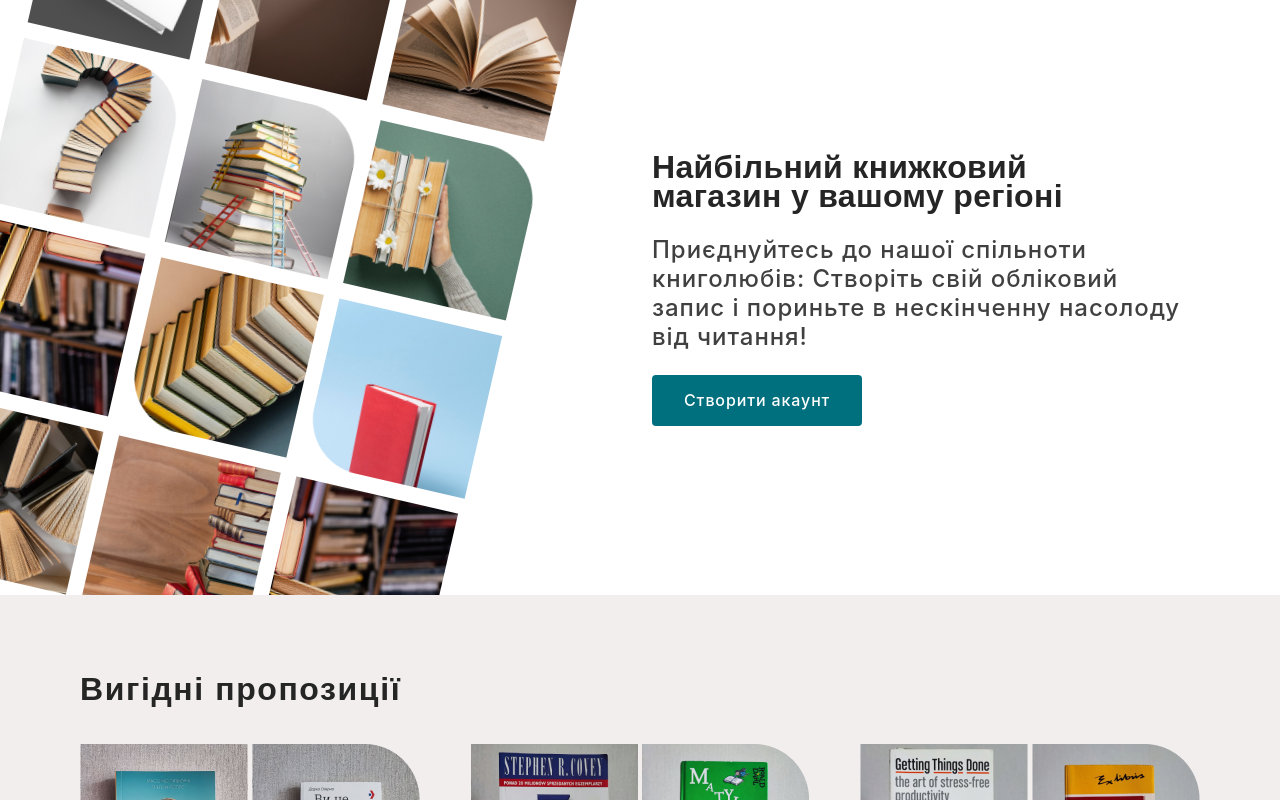
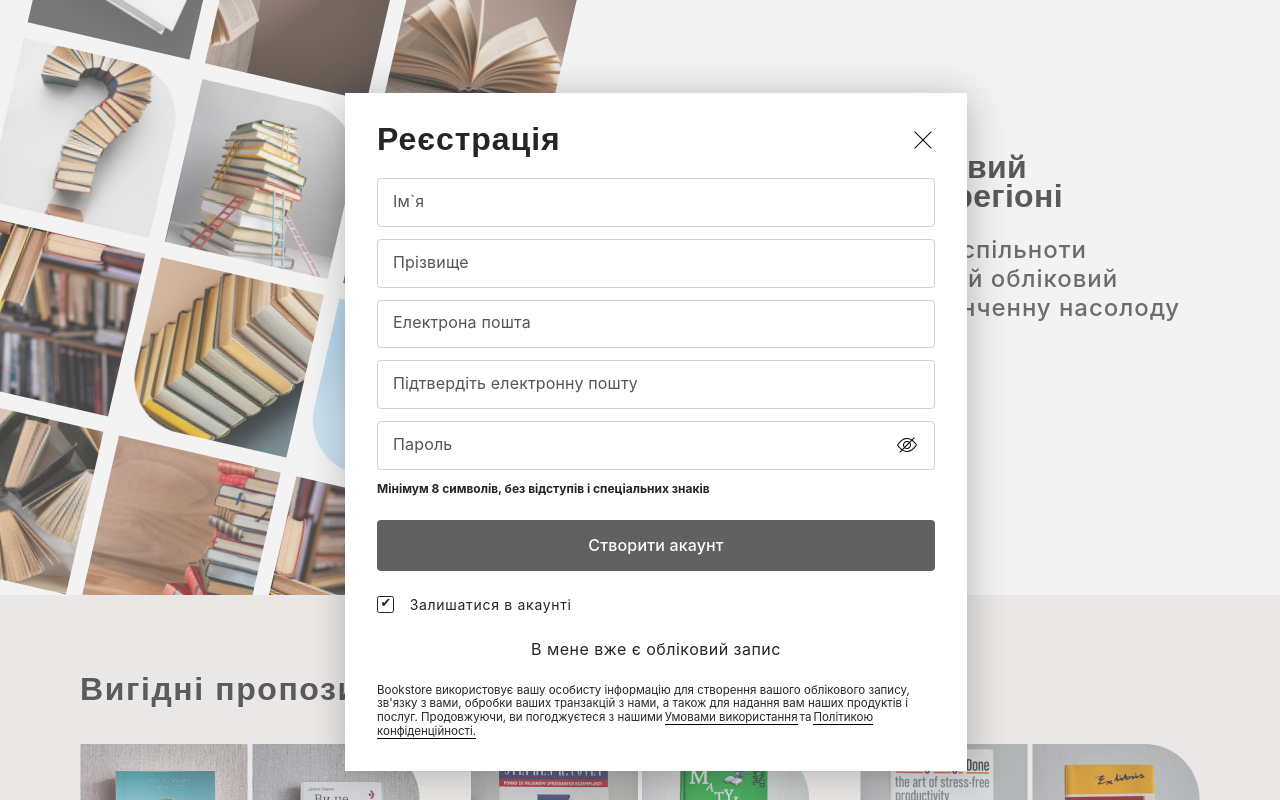
Before and after one commit to kazymirT/BookMates, a React (Vite) app: page / in a window 1280 px wide. Both pictures are taken after a click on the button "Створити акаунт". Shown: the part 1350-2150 px from the top of the page. Built offline with nearby package versions, Linux system fonts and the light colour scheme.

Commit message:
style: update color scheme for forms

```diff
--- a/src/Pages/Home/Collage/Collage.tsx
+++ b/src/Pages/Home/Collage/Collage.tsx
@@ -1,7 +1,13 @@
 import styles from './Collage.module.scss';
 import collageBook from '@/assets/images/collage.png';
+import { useAppDispatch } from '@/redux/hooks';
+import { toggleModal } from '@/redux/slices/modalSlice';
 
 const Collage = () => {
+  const dispatch = useAppDispatch();
+  const handleOnClick = () =>
+    dispatch(toggleModal({ openedModalType: 'create-account' }));
+
   return (
     <section className={styles.collage}>
       <div className={styles['img-box']}>
@@ -13,7 +19,9 @@ const Collage = () => {
           Приєднуйтесь до нашої спільноти книголюбів: Створіть свій обліковий
           запис і пориньте в нескінченну насолоду від читання!
         </p>
-        <button>Створити акаунт</button>
+        <button type="button" onClick={handleOnClick}>
+          Створити акаунт
+        </button>
       </div>
     </section>
   );
--- a/src/Pages/Home/Search/Search.module.scss
+++ b/src/Pages/Home/Search/Search.module.scss
@@ -38,14 +38,14 @@
 
       button {
         position: absolute;
-        top: 1.5px;
+        top: 0.65px;
         right: 0.5px;
 
         display: flex;
         align-items: center;
         justify-content: center;
 
-        padding: 0.688rem 1rem;
+        padding: 0.72rem 1rem;
 
         background-color: colors.$button-default;
         border-radius: 0.19rem;
--- a/src/Pages/Home/Search/Search.tsx
+++ b/src/Pages/Home/Search/Search.tsx
@@ -10,7 +10,6 @@ import { SearchValues, searchSchema } from '@/utils/validateSchema';
 const Search = () => {
   const {
     register,
-    reset,
     handleSubmit,
     formState: { isValid, errors, isSubmitting },
   } = useForm<SearchValues>({
@@ -24,7 +23,6 @@ const Search = () => {
   const onSubmit = async (data: SearchValues) => {
     // eslint-disable-next-line no-console
     console.log(data);
-    reset();
   };
 
   return (
--- a/src/components/Forms/FeedbackForm/FeedBackForm.tsx
+++ b/src/components/Forms/FeedbackForm/FeedBackForm.tsx
@@ -31,7 +31,6 @@ const FeedBackForm = () => {
   const { sendFeedback } = useFormActions();
 
   const onSubmit: SubmitHandler<FeedbackValues> = (data) => {
-    // eslint-disable-next-line no-console
     sendFeedback(data);
   };
 
@@ -44,7 +43,7 @@ const FeedBackForm = () => {
   return (
     <section className={styles['form-container']}>
       <div className={styles['title-container']}>
-        <h2>Зворотній Зв’язок</h2>
+        <h2>Підтримка</h2>
         <button
           type="button"
           className={styles.close}
--- a/src/components/Forms/Form.module.scss
+++ b/src/components/Forms/Form.module.scss
@@ -1,4 +1,5 @@
-@use '../../styles/colors.scss';
+@use '@/styles/colors.scss';
+@use '@/styles/fonts.scss';
 
 .form-container {
   display: flex;
@@ -9,7 +10,7 @@
   width: 622px;
   padding: 2em;
 
-  background-color: #fff;
+  background-color: colors.$accent-white;
   box-shadow: 2px 3px 37px 0 rgb(0 0 0 / 25%);
 
   .title-container {
@@ -18,10 +19,12 @@
     justify-content: space-between;
 
     h2 {
-      font-size: 2em;
-      line-height: 1.19em;
-      color: #3e3e3e;
-      letter-spacing: 0.01em;
+      font-family: fonts.$third-family;
+      font-size: 2rem;
+      font-weight: 700;
+      line-height: 0.91;
+      color: colors.$grey-500;
+      letter-spacing: 0.03em;
     }
 
     .close {
@@ -53,8 +56,8 @@
 
         p {
           font-size: 0.75em;
-          color: colors.$error;
-          letter-spacing: 0.01em;
+          color: colors.$accent-red;
+          letter-spacing: 0.03em;
         }
 
         a {
@@ -63,6 +66,23 @@
           letter-spacing: 0.01em;
         }
       }
+
+      .password-hint {
+        font-size: 0.75em;
+        font-weight: 700;
+        line-height: 1.167;
+        color: colors.$grey-500;
+      }
+    }
+
+    .reset-password {
+      align-self: self-start;
+
+      font-family: fonts.$font-family;
+      font-size: 1rem;
+      line-height: 1.21;
+      color: colors.$grey-500;
+      letter-spacing: 0.06em;
     }
 
     .submit {
@@ -71,11 +91,19 @@
       font-size: 1em;
       font-weight: 500;
       line-height: 1.188;
-      color: #eaeaea;
+      color: colors.$accent-white;
       letter-spacing: 0.01em;
 
-      background: #1e1e1e;
+      background: colors.$button-default;
       border-radius: 4px;
+
+      &:hover {
+        background: colors.$button-hover;
+      }
+
+      &:active {
+        background: colors.$button-active;
+      }
 
       &:disabled {
         background: rgb(30 30 30 / 70%);
@@ -86,31 +114,25 @@
   .register {
     font-size: 1em;
     line-height: 1.188;
-    color: #000;
+    color: colors.$grey-500;
     text-align: center;
-    letter-spacing: 0.01em;
+    letter-spacing: 0.03em;
   }
 
   .terms {
-    font-size: 0.75em;
-    color: #000;
+    font-family: fonts.$second-family;
+    font-size: 0.72rem;
+    font-weight: 400;
+    line-height: 1.2;
+    color: colors.$grey-500;
     letter-spacing: 0.01em;
+    letter-spacing: 0;
 
     a {
       margin: 0 2px;
       border-bottom: 1px solid #000;
     }
   }
-}
-
-.remember {
-  width: fit-content;
-
-  font-size: 0.75em;
-  font-weight: 700;
-  line-height: 1.188;
-  color: #000;
-  letter-spacing: 0.01em;
 }
 
 .textarea-container {
@@ -125,26 +147,39 @@
 
   font-size: 1rem;
   line-height: 1.188rem;
-  color: colors.$quartz;
+  color: colors.$grey-300;
   letter-spacing: 0.01em;
 
   background-color: transparent;
-  border: 1px solid colors.$light-grey;
+  border: 1px solid colors.$grey-100;
   border-radius: 0.25rem;
+
+  &:hover {
+    border-color: colors.$grey-200;
   }
 
-.textarea-error {
-  color: colors.$error;
-  border-color: colors.$error;
+  &:active {
+    border-color: colors.$brown-300;
+  }
+
+  &:valid {
+    color: colors.$accent-success;
+    border-color: colors.$accent-success;
+  }
+
+  &.textarea-error {
+    color: colors.$accent-red;
+    border-color: colors.$accent-red;
 
     &::placeholder {
-    color: colors.$error;
+      color: colors.$accent-red;
     }
 
     & + p {
       font-size: 0.75em;
-    color: colors.$error;
+      color: colors.$accent-red;
       letter-spacing: 0.01em;
+    }
   }
 }
 
--- a/src/components/Forms/LoginForm/LoginForm.tsx
+++ b/src/components/Forms/LoginForm/LoginForm.tsx
@@ -51,7 +51,7 @@ const LoginForm = () => {
         <div className={styles['input-container']}>
           <Input
             {...register('email')}
-            placeholder="Електронна Пошта"
+            placeholder="Електронна пошта"
             type="email"
             serverError={isServerError}
             handleFocus={hideServerError}
@@ -78,7 +78,7 @@ const LoginForm = () => {
           )}
         </div>
         {!isServerError && (
-          <a className={styles.remember} href="#">
+          <a className={styles['reset-password']} href="#">
             Забув пароль
           </a>
         )}
--- a/src/components/Forms/RegisterForm/RegisterForm.tsx
+++ b/src/components/Forms/RegisterForm/RegisterForm.tsx
@@ -46,7 +46,7 @@ const RegisterForm = () => {
   return (
     <section className={styles['form-container']}>
       <div className={styles['title-container']}>
-        <h2>Створити Акаунт</h2>
+        <h2>Реєстрація</h2>
         <button className={styles.close} onClick={handleClose}></button>
       </div>
       <form onSubmit={handleSubmit(onSubmit)} noValidate>
@@ -91,6 +91,9 @@ const RegisterForm = () => {
             type="password"
             errorMessage={errors.password?.message}
           />
+          <p className={styles['password-hint']}>
+            Мінімум 8 символів, без відступів і спеціальних знаків
+          </p>
         </div>
         <button
           type="submit"
--- a/src/components/ui-components/Checkbox/Checkbox.module.scss
+++ b/src/components/ui-components/Checkbox/Checkbox.module.scss
@@ -1,11 +1,36 @@
+@use '@/styles/colors.scss';
+@use '@/styles/fonts.scss';
+
 .checkbox-container {
   display: flex;
   gap: 1em;
   align-items: center;
 
   .input {
-    width: 14px;
-    height: 14px;
+    cursor: pointer;
+
+    width: 1.042em;
+    height: 1.042em;
+    appearance: none;
+    border: 0.1em solid colors.$grey-500;
+    border-radius: 0.15em;
+    outline: none;
+
+    &:checked {
+      position: relative;
+      background-color: colors.$accent-white;
+
+      &::before {
+        content: '\2714';
+
+        position: absolute;
+        top: -2px;
+        right: 1.5px;
+
+        font-size: 0.8em;
+        color: colors.$grey-500;
+      }
+    }
   }
 
   .label {
@@ -16,8 +41,10 @@
 
     width: fit-content;
 
-    font-size: 0.75rem;
-    color: #000;
-    letter-spacing: 0.01em;
+    font-family: fonts.$font-family;
+    font-size: 0.875rem;
+    line-height: 1.43;
+    color: colors.$grey-500;
+    letter-spacing: 0.05em;
   }
 }
--- a/src/components/ui-components/Input/Input.module.scss
+++ b/src/components/ui-components/Input/Input.module.scss
@@ -1,4 +1,5 @@
 @use '@/styles/colors.scss';
+@use '@/styles/fonts.scss';
 
 .input-group {
   position: relative;
@@ -7,38 +8,55 @@
     width: 100%;
     padding: 0.865rem 1rem;
 
+    font-family: fonts.$font-family;
     font-size: 1rem;
     line-height: 1.188rem;
-    color: #a9a9a9;
+    color: colors.$grey-300;
     letter-spacing: 0.01em;
 
-    border: 1px solid #d5d3d3;
+    border: 1px solid colors.$grey-100;
     border-radius: 0.25rem;
 
+    transition: all 0.3s;
+
     &:hover {
-      border-color: blue;
-
-      &::placeholder {
-        color: #00f;
-      }
+      border-color: colors.$grey-200;
     }
 
     &:focus {
-      color: #008000;
-      border-color: #008000;
+      border: 2px solid colors.$grey-300;
+    }
 
-      &::placeholder {
-        color: green;
+    &.input-valid {
+      color: colors.$accent-success;
+      border: 1px solid colors.$accent-success;
+
+      & + .span {
+        color: colors.$accent-success;
+      }
+
+      & ~ .button {
+        filter: invert(73%) sepia(14%) saturate(641%) hue-rotate(63deg)
+          brightness(88%) contrast(87%);
       }
     }
 
     &.input-error {
-      color: colors.$error;
-      border-color: colors.$error;
+      color: colors.$accent-red;
+      border-color: colors.$accent-red;
 
-      &::placeholder {
-        color: colors.$error;
+      & + .span {
+        color: colors.$accent-red;
       }
+
+      & ~ button.button {
+        filter: invert(25%) sepia(75%) saturate(1682%) hue-rotate(337deg)
+          brightness(110%) contrast(100%);
+      }
+    }
+
+    & + .span {
+      color: colors.$grey-300;
     }
   }
 
@@ -55,14 +73,13 @@
 
     font-size: 1rem;
     line-height: 1.188rem;
-    color: #a9a9a9;
+    color: colors.$grey-300;
     letter-spacing: 0.01em;
 
     background-color: transparent;
 
-    transition:
-      background-color 5s ease-in-out,
-      all 0.3s ease-in-out;
+    transition: all 0.3s;
+    animation: appear 0.3s;
 
     &.span-active {
       top: -5px;
@@ -74,11 +91,14 @@
       font-size: 8px;
       line-height: 9.55px;
 
-      background-color: #fff;
+      background-color: colors.$accent-white;
 
-      transition:
-        background-color 0.1s ease-in-out,
-        all 0.3s ease-in-out;
+      transition: all 0.3s;
+      animation: appear2 0.3s;
+    }
+
+    &:hover + .input {
+      border-color: colors.$grey-200;
     }
   }
 
@@ -95,11 +115,6 @@
     background-repeat: no-repeat;
     background-size: cover;
 
-    &.password-error {
-      filter: invert(76%) sepia(80%) saturate(7102%) hue-rotate(337deg)
-        brightness(91%) contrast(96%);
-    }
-
     &.password-show {
       background: url('../../../assets/icons/ShowPassword.svg');
       background-size: cover;
@@ -108,17 +123,41 @@
 
   .error {
     font-size: 0.75rem;
-    color: colors.$error;
+    color: colors.$accent-red;
     letter-spacing: 0.01em;
+  }
+
+  &:hover > input {
+    border-color: colors.$grey-200;
   }
 }
 
-.input:hover .button {
-  filter: invert(9%) sepia(99%) saturate(6292%) hue-rotate(248deg)
-    brightness(100%) contrast(148%);
+@keyframes appear {
+  0% {
+    width: fit-content;
+    background-color: colors.$accent-white;
+  }
+
+  1% {
+    background-color: transparent;
+  }
+
+  100% {
+    width: 100%;
+  }
 }
 
-.input:focus .button {
-  filter: invert(24%) sepia(91%) saturate(2110%) hue-rotate(93deg)
-    brightness(96%) contrast(103%);
+@keyframes appear2 {
+  0% {
+    width: 100%;
+  }
+
+  1% {
+    width: fit-content;
+    background-color: colors.$accent-white;
+  }
+
+  100% {
+    background-color: transparent;
+  }
 }
--- a/src/components/ui-components/Input/Input.tsx
+++ b/src/components/ui-components/Input/Input.tsx
@@ -22,6 +22,22 @@ const Input = forwardRef<HTMLInputElement, InputProps>(
   ) => {
     const [type, setType] = useState<boolean>(rest.type === 'password');
     const [isFocus, setIsFocus] = useState<boolean>(false);
+    const [isValid, setIsValid] = useState<boolean>(false);
+
+    const inputClassName = classNames(styles.input, {
+      [styles['input-error']]: errorMessage || serverError,
+      [styles['input-valid']]: isValid,
+    });
+
+    const spanClassName = classNames(styles.span, {
+      [styles['span-active']]: isFocus,
+    });
+    const inputPasswordClass = classNames(styles.button, {
+      [styles['password-show']]: !type,
+    });
+    const handleShowPassword = () => setType(!type);
+    const inputType = rest.type === 'password' && type ? 'password' : 'text';
+
     const inputRef = useRef<HTMLInputElement>(null);
 
     useImperativeHandle(
@@ -30,21 +46,6 @@ const Input = forwardRef<HTMLInputElement, InputProps>(
       [inputRef]
     );
 
-    const inputClassName = classNames(styles.input, {
-      [styles['input-error']]: errorMessage || serverError,
-    });
-    const spanClassName = classNames(styles.span, {
-      [styles['span-active']]: isFocus,
-    });
-    const inputPasswordClass = classNames(styles.button, {
-      [styles['password-show']]: !type,
-      [styles['password-hide']]: type,
-      [styles['password-error']]: errorMessage || serverError,
-    });
-
-    const handleShowPassword = () => setType(!type);
-
-    const inputType = rest.type === 'password' && type ? 'password' : 'text';
     const handleBlur = (event: React.FocusEvent<HTMLInputElement>) => {
       if (onBlur) {
         onBlur(event);
@@ -52,9 +53,18 @@ const Input = forwardRef<HTMLInputElement, InputProps>(
       if (inputRef.current && inputRef.current.value.length === 0) {
         setIsFocus(false);
       }
+      if (!errorMessage) {
+        setIsValid(true);
+      }
     };
 
-    const spanClick = () => {
+    const handleOnInput = () => {
+      if (inputRef.current?.value.length !== 0) {
+        setIsFocus(true);
+      }
+    };
+
+    const handleClickSpan = () => {
       if (inputRef.current) {
         setIsFocus(true);
         inputRef.current.focus();
@@ -70,8 +80,9 @@ const Input = forwardRef<HTMLInputElement, InputProps>(
           className={inputClassName}
           onFocus={handleFocus}
           onBlur={handleBlur}
+          onInput={handleOnInput}
         />
-        <span className={spanClassName} onClick={spanClick}>
+        <span className={spanClassName} onClick={handleClickSpan}>
           {placeholder}
         </span>
         {rest.type === 'password' && (
--- a/src/components/ui-components/Select/Select.module.scss
+++ b/src/components/ui-components/Select/Select.module.scss
@@ -22,10 +22,10 @@
   border-radius: 0.25rem;
 
   &-error {
-    border-color: colors.$error;
+    border-color: colors.$accent-red;
 
     & + .message {
-      color: colors.$error;
+      color: colors.$accent-red;
     }
   }
 
@@ -58,7 +58,7 @@
     &_focused {
       @extend %option;
 
-      background-color: colors.$cultured;
+      background-color: colors.$brown-100;
     }
   }
 
--- a/src/styles/colors.scss
+++ b/src/styles/colors.scss
@@ -3,7 +3,6 @@ $light-silver: #d8d8d8;
 $light-grey: #d5d3d3;
 $dark-grey: #a9a9a9;
 $quartz: #4b4b4b;
-$error: #e53b3b;
 
 $brown-100: #f2eeed;
 $grey-500: #252525;
@@ -16,7 +15,7 @@ $grey-300: #555;
 $grey-400: #404040;
 $accent-white: #fff;
 $accent-red: #e53b3b;
-$accent-saccess: #8cad84;
+$accent-success: #8cad84;
 $brown-200: #d5cac6;
 $brown-300: #5b4036;
 $brown-400: #362620;
```
Lines whose indentation alone changed are shown as unchanged.
